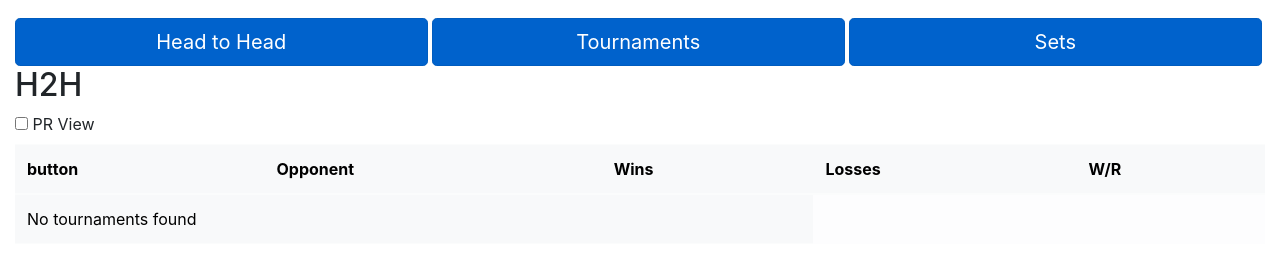
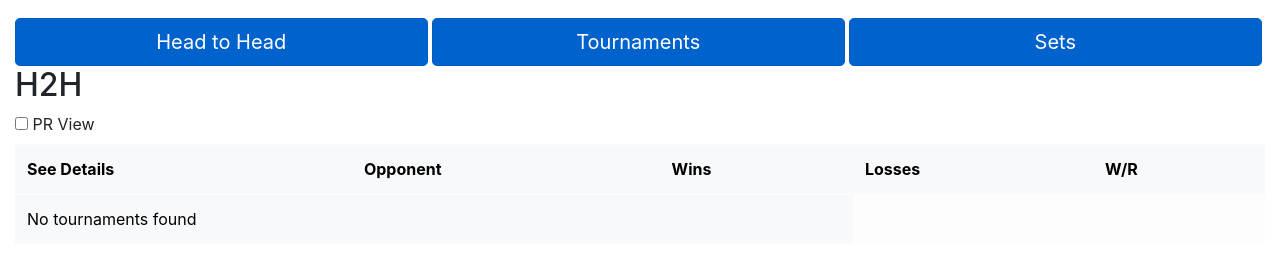
Before and after one commit to tommyparr93/mi-melee-data, a Django app: template main/templates/main/player_detail.html in a window 1280 px wide. Shown: the part 188-450 px from the top of the page. Run offline with Django 4.2, Linux system fonts and the light colour scheme; the template is opened without the code that fills it, so the values that code supplies are empty; some libraries are stand-ins or nearby versions.

Commit message:
fixed column title

```diff
--- a/main/templates/main/player_detail.html
+++ b/main/templates/main/player_detail.html
@@ -62,7 +62,8 @@
         </form>
       <table class="table table-light">
         <thead>
-          <tr><th>button</th>
+          <tr>
+              <th>See Details</th>
             <th>Opponent</th>
             <th>Wins</th>
             <th>Losses</th>
```
